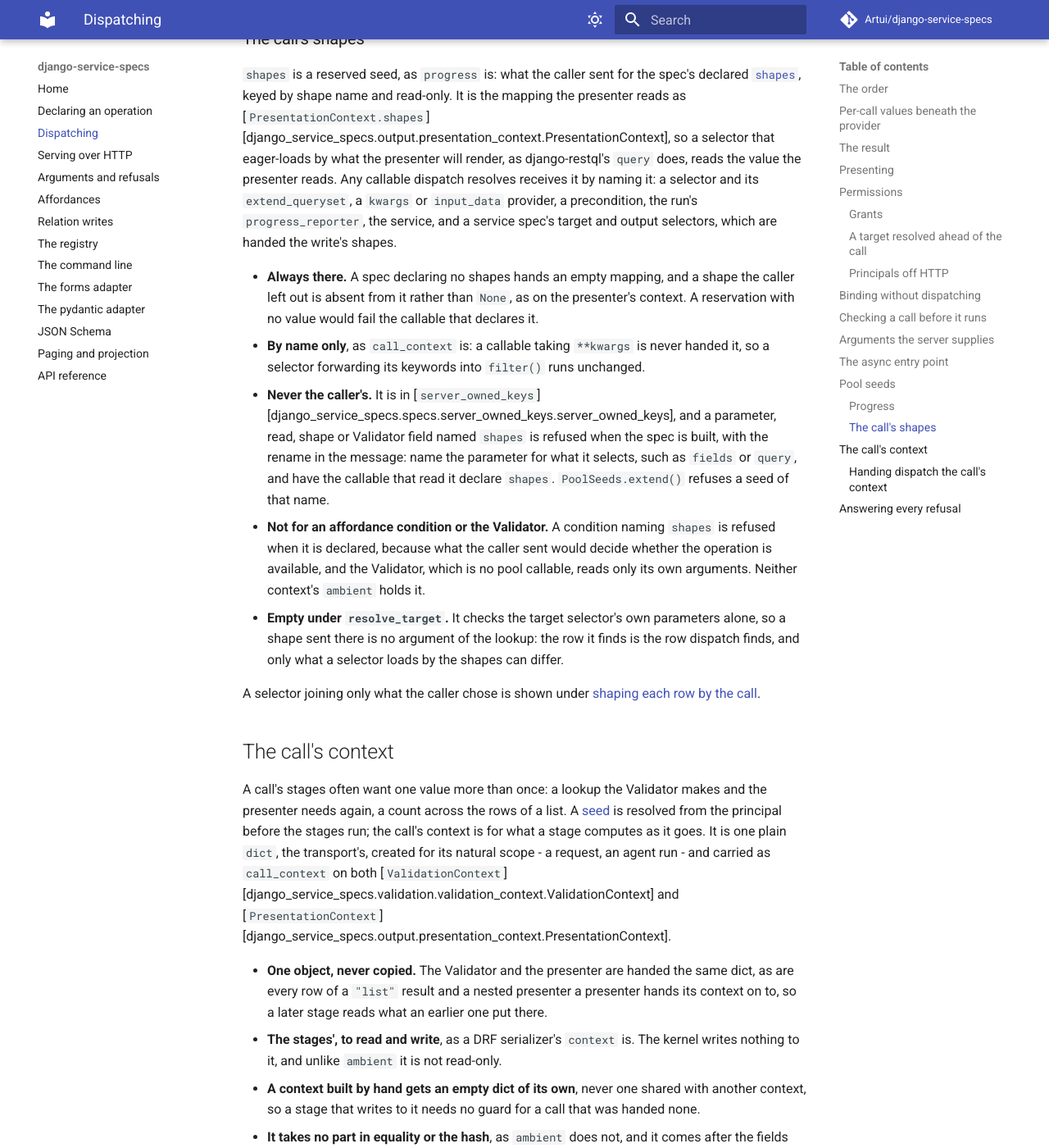
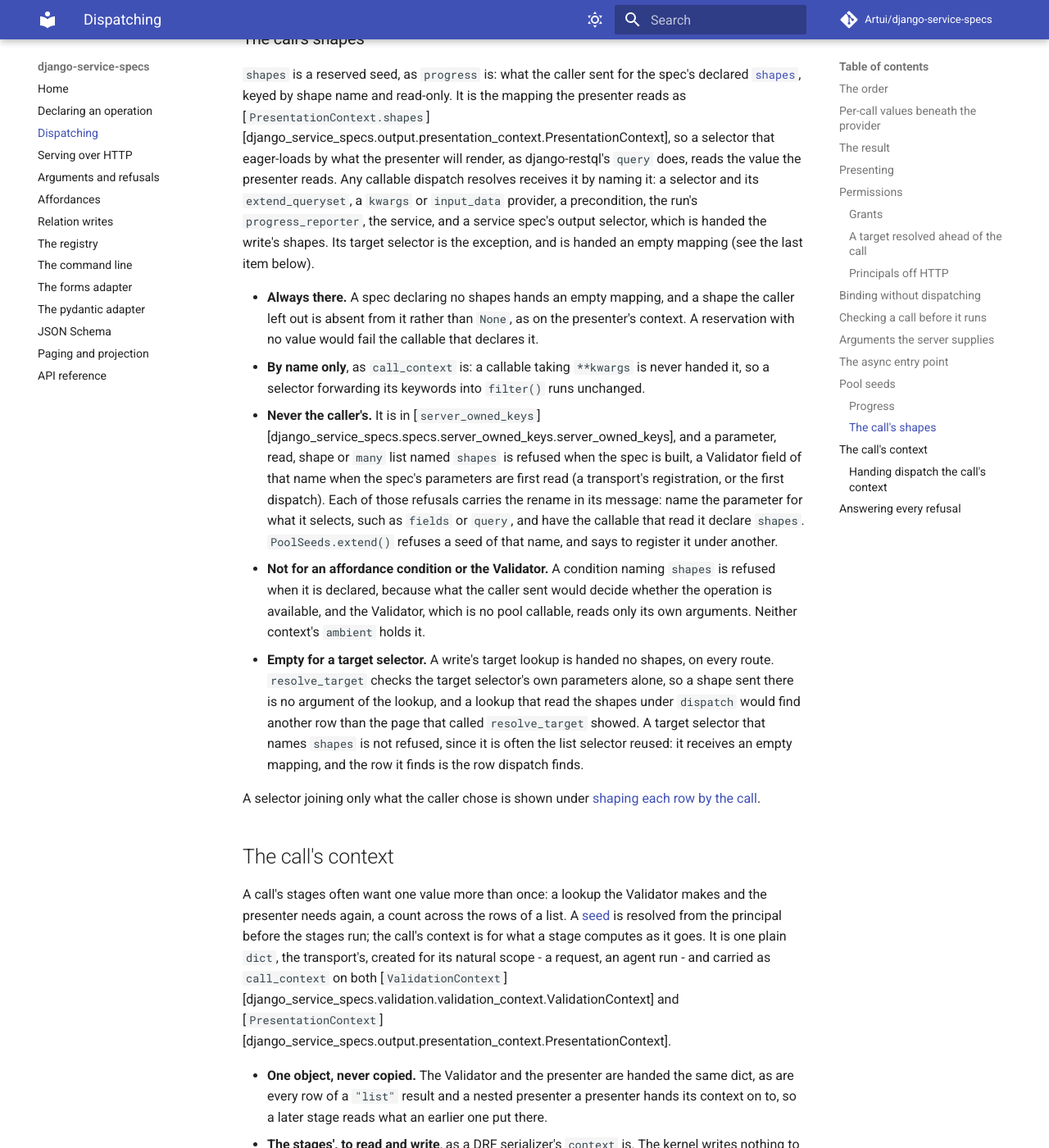
Before and after one commit to Artui/django-service-specs, an MkDocs documentation site: the page built from docs/dispatching.md, in a window 1280 px wide and 1400 px high, scrolled down 18374 px. Shown: the whole window at 82% size. Built offline with MkDocs 1.6.1 and Material for MkDocs 9.7.7, drawn with Linux system fonts in a browser that asks for light colours; comment, search, counter and statistics services are not loaded.

Commit message:
Hand a write's target selector no shapes on every route
Bare dispatch gave a service spec's target selector the call's shapes while
resolve_target, which a page uses to show the row before the write, gave it an
empty mapping. A target selector filtering by the shapes could therefore write
a different row than the page showed. Both pools in the target walk now take
an empty mapping, so the lookup reads the same values on every route; the
output selector, service, providers, preconditions and progress reporter keep
the shapes. A target selector naming the seed is not refused: it is often the
list selector reused, and the empty mapping lets that reuse keep running.

The refusal of a parameter named shapes no longer says "rename" twice, and the
refusal of a registered seed is worded for a seed. The docs and changelog now
say when a Validator field named shapes is refused (when the spec's parameters
are first read, not when the spec is built), limit the rename hint to the
refusals that carry it, name the target selector among the callables not
handed the seed, and describe what a drfs user sees on the kernel route.

Tests: one parametrised case holds both target seats through dispatch (sync
and async) and resolve_target; the service-spec case asserts the target gets
none and that every other callable is handed the presenter's own mapping, not
an equal copy of it.

Co-Authored-By: Claude Opus 5.5 <noreply@anthropic.com>

```diff
--- a/docs/declaring.md
+++ b/docs/declaring.md
@@ -41,7 +41,7 @@ reach a callable only by their names.
 | `queryset` | The shaped queryset so far | `extend_queryset` |
 | a registered seed | Its resolver's value | Every callable |
 | `call_context` | [The call's context](dispatching.md#the-calls-context): the transport's dict, or a fresh one | Every callable dispatch resolves that names it, never a `**kwargs` catch-all; not a seed's resolver or a `filter_set` |
-| `shapes` | [The call's shapes](dispatching.md#the-calls-shapes): what the caller sent for the spec's `shapes`, read-only, empty on a spec declaring none | Every callable dispatch resolves that names it but an affordance condition, never a `**kwargs` catch-all; not a seed's resolver, a `filter_set` or the Validator |
+| `shapes` | [The call's shapes](dispatching.md#the-calls-shapes): what the caller sent for the spec's `shapes`, read-only, empty on a spec declaring none | Every callable dispatch resolves that names it but an affordance condition and a write's target selector, never a `**kwargs` catch-all; not a seed's resolver, a `filter_set` or the Validator |
 
 The fixed names - `user`, `progress`, `data`, `instance`, `collection`,
 `result`, `queryset`, `call_context` and `shapes` - are
@@ -249,9 +249,11 @@ handed to each callable that declares them, never to the Validator.
 `shapes` are the arguments that shape what the presenter renders, as on a
 read: never handed to the Validator, a provider, a selector or the service
 under their own names, and reaching the presenter, whether that is the spec's
-own or its output selector's, and every callable but the Validator that names
-[the `shapes` seed](dispatching.md#the-calls-shapes), the target and output
-selectors included. A selector nested in a write, its target or its output selector,
+own or its output selector's. A callable that names
+[the `shapes` seed](dispatching.md#the-calls-shapes) is handed them, the output
+selector included, but not the Validator, an affordance condition, a seed's
+resolver, a `filter_set` or the write's target selector, whose lookup is the
+same on every route and is handed none. A selector nested in a write, its target or its output selector,
 declaring shapes of its own is refused: the write's call is the one presented,
 so they are declared on the write.
 
--- a/docs/dispatching.md
+++ b/docs/dispatching.md
@@ -702,9 +702,10 @@ and read-only. It is the mapping the presenter reads as
 so a selector that eager-loads by what the presenter will render, as
 django-restql's `query` does, reads the value the presenter reads. Any
 callable dispatch resolves receives it by naming it: a selector and its
-`extend_queryset`, a `kwargs` or `input_data` provider, a precondition, the run's `progress_reporter`, the
-service, and a service spec's target and output selectors, which are handed
-the write's shapes.
+`extend_queryset`, a `kwargs` or `input_data` provider, a precondition, the
+run's `progress_reporter`, the service, and a service spec's output selector,
+which is handed the write's shapes. Its target selector is the exception, and
+is handed an empty mapping (see the last item below).
 
 - **Always there.** A spec declaring no shapes hands an empty mapping, and a
   shape the caller left out is absent from it rather than `None`, as on the
@@ -715,19 +716,25 @@ the write's shapes.
   unchanged.
 - **Never the caller's.** It is in
   [`server_owned_keys`][django_service_specs.specs.server_owned_keys.server_owned_keys],
-  and a parameter, read, shape or Validator field named `shapes` is refused
-  when the spec is built, with the rename in the message: name the parameter
-  for what it selects, such as `fields` or `query`, and have the callable that
-  read it declare `shapes`. `PoolSeeds.extend()` refuses a seed of that name.
+  and a parameter, read, shape or `many` list named `shapes` is refused when
+  the spec is built, a Validator field of that name when the spec's
+  parameters are first read (a transport's registration, or the first
+  dispatch). Each of those refusals carries the rename in its message: name
+  the parameter for what it selects, such as `fields` or `query`, and have the
+  callable that read it declare `shapes`. `PoolSeeds.extend()` refuses a seed
+  of that name, and says to register it under another.
 - **Not for an affordance condition or the Validator.** A condition naming
   `shapes` is refused when it is declared, because what the caller sent would
   decide whether the operation is available, and the Validator, which is no
   pool callable, reads only its own arguments. Neither context's `ambient`
   holds it.
-- **Empty under `resolve_target`.** It checks the target selector's own
-  parameters alone, so a shape sent there is no argument of the lookup: the
-  row it finds is the row dispatch finds, and only what a selector loads by
-  the shapes can differ.
+- **Empty for a target selector.** A write's target lookup is handed no
+  shapes, on every route. `resolve_target` checks the target selector's own
+  parameters alone, so a shape sent there is no argument of the lookup, and a
+  lookup that read the shapes under `dispatch` would find another row than the
+  page that called `resolve_target` showed. A target selector that names
+  `shapes` is not refused, since it is often the list selector reused: it
+  receives an empty mapping, and the row it finds is the row dispatch finds.
 
 A selector joining only what the caller chose is shown under
 [shaping each row by the call](paging-and-projection.md#shaping-each-row-by-the-call).
```
Also changed, not shown: CHANGELOG.md (+28 -16 lines), 8 other files.
